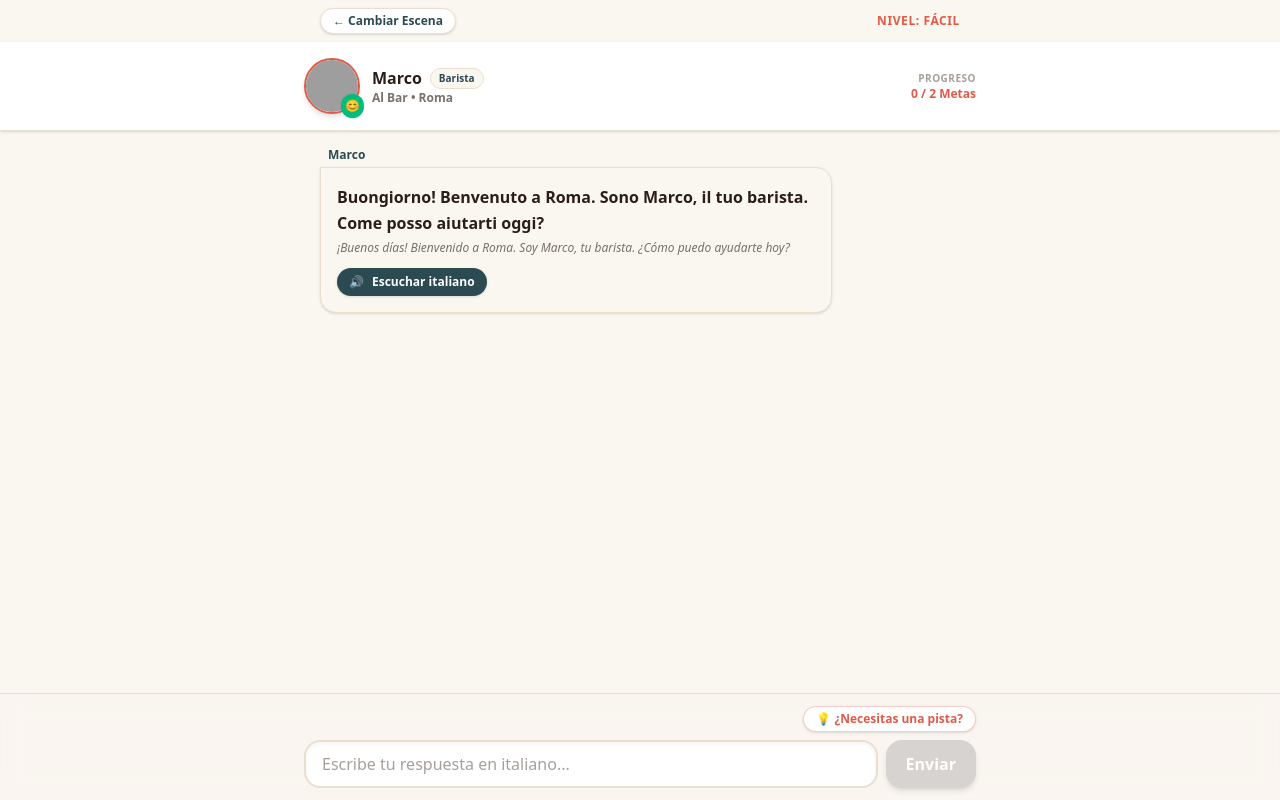
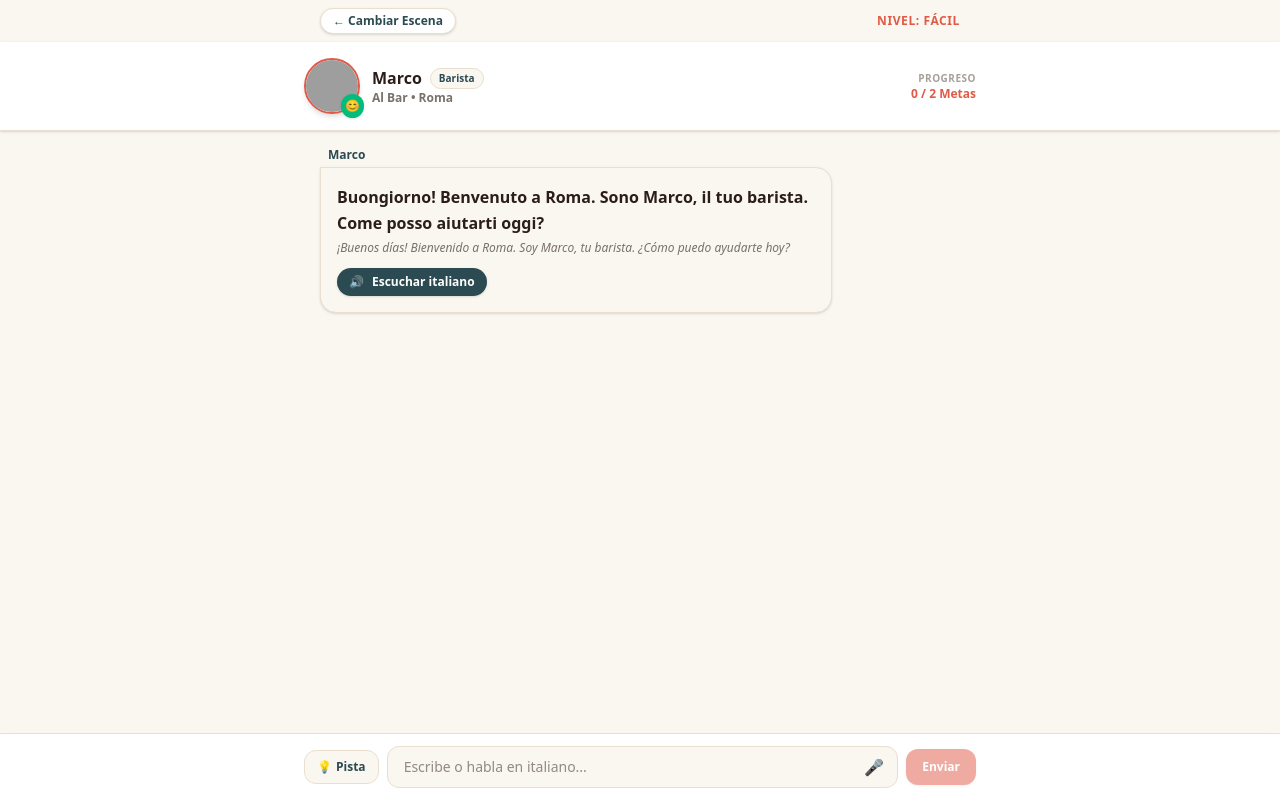
Before and after one commit to theLoquitos/theLoquitos-parlasubito-app, a React (Vite) app: page / in a window 1280 px wide. Both pictures are taken after a click on the button 640 px from the left and 265 px from the top of the page. Built offline with nearby package versions, Linux system fonts and the light colour scheme; grey boxes are pictures that could not be loaded.

Commit message:
Update InteractiveDock.tsx

```diff
--- a/src/components/InteractiveDock.tsx
+++ b/src/components/InteractiveDock.tsx
@@ -1,52 +1,135 @@
-import React, { useState } from 'react';
+import React, { useState, useEffect, useRef } from 'react';
+
+interface SpeechRecognitionEvent {
+  results: {
+    [index: number]: {
+      [index: number]: {
+        transcript: string;
+      };
+    };
+  };
+}
+
+interface SpeechRecognitionErrorEvent {
+  error: string;
+}
 
 interface InteractiveDockProps {
-  onSendMessage: (message: string) => void;
+  onSendMessage: (text: string) => void;
   onRequestHint: () => void;
-  isLoading?: boolean;
+  isLoading: boolean;
 }
 
-export const InteractiveDock: React.FC<InteractiveDockProps> = ({
+export function InteractiveDock({
   onSendMessage,
   onRequestHint,
-  isLoading = false,
-}) => {
-  const [input, setInput] = useState('');
+  isLoading,
+}: InteractiveDockProps) {
+  const [inputText, setInputText] = useState('');
+  const [isListening, setIsListening] = useState(false);
+  const recognitionRef = useRef<any>(null);
+
+  useEffect(() => {
+    // Soporte para Web Speech API en Chrome, Safari y Edge
+    const SpeechRecognition =
+      (window as any).SpeechRecognition || (window as any).webkitSpeechRecognition;
+
+    if (SpeechRecognition) {
+      const recognition = new SpeechRecognition();
+      recognition.continuous = false;
+      recognition.interimResults = true;
+      recognition.lang = 'it-IT'; // Reconocimiento nativo en italiano
+
+      recognition.onresult = (event: SpeechRecognitionEvent) => {
+        const transcript = Array.from(event.results)
+          .map((result) => result[0].transcript)
+          .join('');
+        setInputText(transcript);
+      };
+
+      recognition.onerror = (event: SpeechRecognitionErrorEvent) => {
+        console.error('Error de micrófono:', event.error);
+        setIsListening(false);
+      };
+
+      recognition.onend = () => {
+        setIsListening(false);
+      };
+
+      recognitionRef.current = recognition;
+    }
+  }, []);
+
+  const toggleListening = () => {
+    if (!recognitionRef.current) {
+      alert('Tu navegador no soporta entrada por micrófono. Te recomendamos Chrome, Edge o Safari.');
+      return;
+    }
+
+    if (isListening) {
+      recognitionRef.current.stop();
+      setIsListening(false);
+    } else {
+      try {
+        recognitionRef.current.start();
+        setIsListening(true);
+      } catch (err) {
+        console.error('Error al activar micrófono:', err);
+      }
+    }
+  };
 
   const handleSubmit = (e: React.FormEvent) => {
     e.preventDefault();
-    if (!input.trim() || isLoading) return;
-    onSendMessage(input);
-    setInput('');
+    if (!inputText.trim() || isLoading) return;
+    onSendMessage(inputText.trim());
+    setInputText('');
   };
 
   return (
-    <div className="sticky bottom-0 w-full bg-[#FAF6F0]/90 backdrop-blur-md border-t border-[#EADFCF] p-3 shadow-lg">
+    <div className="sticky bottom-0 bg-white border-t border-[#EADFCF] p-3 shadow-lg">
       <div className="max-w-2xl mx-auto flex flex-col gap-2">
-        <div className="flex justify-end">
+        <form onSubmit={handleSubmit} className="flex items-center gap-2">
           <button
             type="button"
             onClick={onRequestHint}
-            className="text-xs font-bold text-[#E05A47] hover:text-[#C44332] bg-white border border-[#E05A47]/30 px-3 py-1 rounded-full shadow-sm flex items-center gap-1"
+            className="px-3 py-2 bg-[#FAF6F0] hover:bg-[#EADFCF] text-[#2C4A52] text-xs font-bold rounded-xl border border-[#EADFCF] transition-all flex items-center gap-1"
+            title="Pedir pista conceptual"
           >
-            💡 ¿Necesitas una pista?
+            💡 <span className="hidden sm:inline">Pista</span>
           </button>
-        </div>
 
-        <form onSubmit={handleSubmit} className="flex items-center gap-2">
-          <input
-            type="text"
-            value={input}
-            onChange={(e) => setInput(e.target.value)}
-            disabled={isLoading}
-            placeholder="Escribe tu respuesta en italiano..."
-            className="flex-1 h-12 bg-white border-2 border-[#EADFCF] focus:border-[#2C4A52] rounded-2xl px-4 text-base font-medium text-[#2B1E1A] placeholder-stone-400 outline-none shadow-inner"
-          />
+          <div className="relative flex-1">
+            <input
+              type="text"
+              value={inputText}
+              onChange={(e) => setInputText(e.target.value)}
+              placeholder={isListening ? 'Escuchando en italiano...' : 'Escribe o habla en italiano...'}
+              disabled={isLoading}
+              className={`w-full py-2.5 pl-4 pr-10 text-sm bg-[#FAF6F0] border rounded-xl focus:outline-none focus:ring-2 focus:ring-[#2C4A52] text-[#2B1E1A] ${
+                isListening ? 'border-red-400 ring-2 ring-red-300' : 'border-[#EADFCF]'
+              }`}
+            />
+
+            {/* Botón de Micrófono (STT) */}
+            <button
+              type="button"
+              onClick={toggleListening}
+              className={`absolute right-2 top-1/2 -translate-y-1/2 p-1.5 rounded-lg transition-all ${
+                isListening
+                  ? 'bg-red-500 text-white animate-pulse'
+                  : 'text-stone-400 hover:text-[#E05A47]'
+              }`}
+              title={isListening ? 'Detener micrófono' : 'Hablar en italiano'}
+            >
+              🎤
+            </button>
+          </div>
 
           <button
             type="submit"
-            disabled={!input.trim() || isLoading}
-            className="h-12 px-5 bg-[#2C4A52] disabled:bg-stone-300 hover:bg-[#1F353B] text-white font-bold rounded-2xl transition-all shadow-md active:scale-95 shrink-0"
+            disabled={!inputText.trim() || isLoading}
+            className="px-4 py-2.5 bg-[#E05A47] hover:bg-[#c94b3a] disabled:opacity-50 text-white text-xs font-bold rounded-xl shadow-sm transition-all"
           >
             {isLoading ? '...' : 'Enviar'}
           </button>
@@ -54,4 +137,4 @@ export const InteractiveDock: React.FC<InteractiveDockProps> = ({
       </div>
     </div>
   );
-};
+}
```
